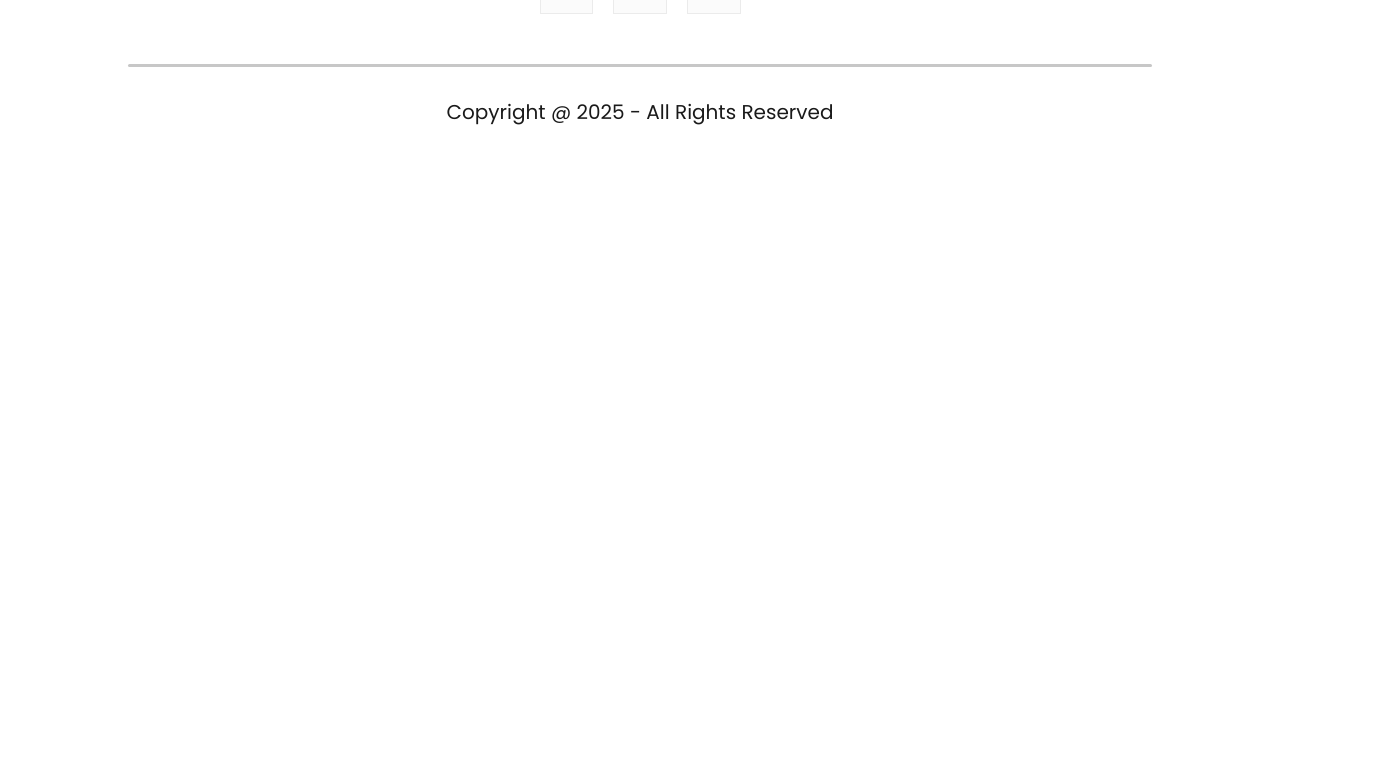
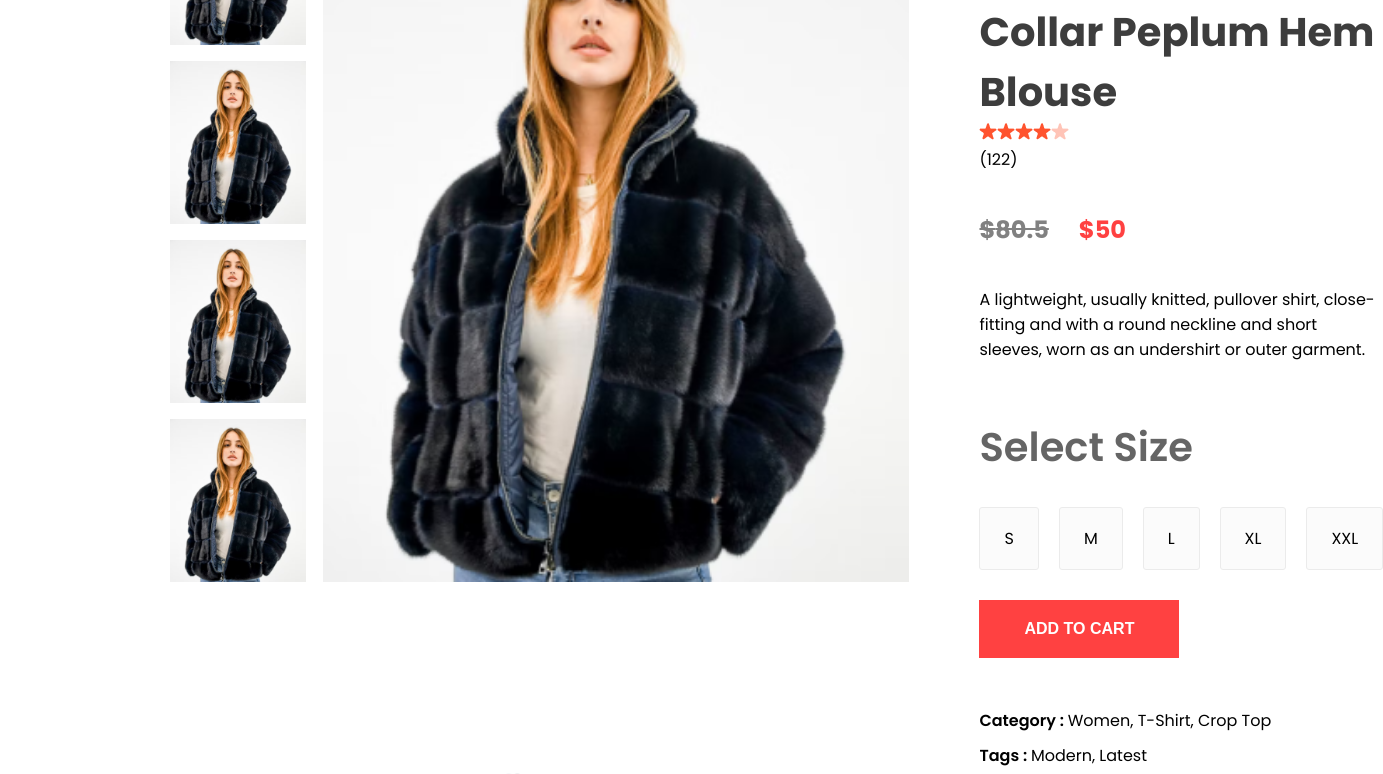
Before and after one commit to fudailzafar/E-Commerce-Website, a React (Vite) app: page /product/1 in a window 1280 px wide. Shown: the part 360-1134 px from the top of the page, 1383 px wide, since content can reach past the window. Before the commit the page ends 800 px from the top, so only its background shows below. Built offline with nearby package versions, Linux system fonts and the light colour scheme.

Commit message:
product display component

```diff
--- /dev/null
+++ b/src/Components/Breadcrums/Breadcrum.css
@@ -0,0 +1,10 @@
+.breadcrum {
+  display: flex;
+  align-items: center;
+  gap: 8px;
+  color: #5e5e5e;
+  font-size: 16px;
+  font-weight: 600;
+  margin: 60px 170px;
+  text-transform: capitalize;
+}
--- /dev/null
+++ b/src/Components/Breadcrums/Breadcrum.jsx
@@ -0,0 +1,15 @@
+import React from "react";
+import "./Breadcrum.css";
+import arrow_icon from "../Assets/breadcrum_arrow.png";
+
+const Breadcrum = (props) => {
+  const { product } = props;
+  return (
+    <div className="breadcrum">
+      HOME <img src={arrow_icon} alt="" /> SHOP <img src={arrow_icon} alt="" />{" "}
+      {product.category} <img src={arrow_icon} alt="" /> {product.name}
+    </div>
+  );
+};
+
+export default Breadcrum;
--- a/src/Components/Item/Item.jsx
+++ b/src/Components/Item/Item.jsx
@@ -1,10 +1,13 @@
 import React from "react";
 import "./Item.css";
+import { Link } from "react-router-dom";
 
 const Item = (props) => {
   return (
     <div className="item">
-      <img src={props.image} alt="" />
+      <Link to={`/product/${props.id}`}>
+        <img src={props.image} alt="" />
+      </Link>
       <p>{props.name}</p>
       <div className="item-prices">
         <div className="item-price-new">${props.new_price}</div>
--- /dev/null
+++ b/src/Components/ProductDisplay/ProductDisplay.css
@@ -0,0 +1,103 @@
+.productdisplay {
+  display: flex;
+  margin: 0 170px;
+}
+
+.productdisplay-left {
+  display: flex;
+  gap: 17px;
+}
+
+.productdisplay-img-list {
+  display: flex;
+  flex-direction: column;
+  gap: 16px;
+}
+
+.productdisplay-img-list img {
+  height: 163px;
+}
+
+.productdisplay-main-img {
+  width: 586px;
+  height: 700px;
+}
+
+.productdisplay-right {
+  margin: 0 70px;
+  display: flex;
+  flex-direction: column;
+}
+
+.productdisplay-right h1 {
+  color: #3d3d3d;
+  font-size: 40px;
+  font-weight: 700;
+}
+
+.productdisplay-right-stars {
+  display: flex;
+  align-items: center;
+  margin-top: 13px;
+  gap: 5px;
+  color: #1c1c1c;
+  font-size: 16px;
+}
+
+.productdisplay-right-prices {
+  display: flex;
+  margin: 40px 0;
+  gap: 30px;
+  font-size: 24px;
+  font-weight: 700;
+}
+
+.productdisplay-right-price-old {
+  color: #818181;
+  text-decoration: line-through;
+}
+
+.productdisplay-right-price-new {
+  color: #ff4141;
+}
+
+.productdisplay-right-size h1 {
+  margin-top: 55px;
+  color: #656565;
+  font-weight: 600;
+}
+
+.productdisplay-right-sizes {
+  display: flex;
+  margin: 30px 0;
+  gap: 20px;
+}
+
+.productdisplay-right-sizes div {
+  padding: 18px 24px;
+  background: #fbfbfb;
+  border: 1px solid #ebebeb;
+  border-radius: 3px;
+  cursor: pointer;
+}
+
+.productdisplay-right button {
+  padding: 20px 40px;
+  width: 200px;
+  font-size: 16px;
+  font-weight: 600;
+  color: white;
+  background: #ff4141;
+  margin-bottom: 40px;
+  border: none;
+  outline: none;
+  cursor: pointer;
+}
+
+.productdisplay-right-category {
+  margin-top: 10px;
+}
+
+.productdisplay-right-category span {
+  font-weight: 600;
+}
--- /dev/null
+++ b/src/Components/ProductDisplay/ProductDisplay.jsx
@@ -0,0 +1,66 @@
+import React from "react";
+import "./ProductDisplay.css";
+import star_icon from "../Assets/star_icon.png";
+import star_dull_icon from "../Assets/star_dull_icon.png";
+
+const ProductDisplay = (props) => {
+  const { product } = props;
+  return (
+    <div className="productdisplay">
+      <div className="productdisplay-left">
+        <div className="productdisplay-img-list">
+          <img src={product.image} alt="" />
+          <img src={product.image} alt="" />
+          <img src={product.image} alt="" />
+          <img src={product.image} alt="" />
+        </div>
+        <div className="productdisplay-img">
+          <img className="productdisplay-main-img" src={product.image} alt="" />
+        </div>
+      </div>
+      <div className="productdisplay-right">
+        <h1>{product.name}</h1>
+        <div className="productdisplay-right-star">
+          <img src={star_icon} alt="" />
+          <img src={star_icon} alt="" />
+          <img src={star_icon} alt="" />
+          <img src={star_icon} alt="" />
+          <img src={star_dull_icon} alt="" />
+          <p>(122)</p>
+        </div>
+        <div className="productdisplay-right-prices">
+          <div className="productdisplay-right-price-old">
+            ${product.old_price}
+          </div>
+          <div className="productdisplay-right-price-new">
+            ${product.new_price}
+          </div>
+        </div>
+        <div className="productdisplay-right-description">
+          A lightweight, usually knitted, pullover shirt, close-fitting and with
+          a round neckline and short sleeves, worn as an undershirt or outer
+          garment.
+        </div>
+        <div className="productdisplay-right-size">
+          <h1>Select Size</h1>
+          <div className="productdisplay-right-sizes">
+            <div>S</div>
+            <div>M</div>
+            <div>L</div>
+            <div>XL</div>
+            <div>XXL</div>
+          </div>
+        </div>
+        <button>ADD TO CART</button>
+        <p className="productdisplay-right-category">
+          <span>Category : </span> Women, T-Shirt, Crop Top
+        </p>
+        <p className="productdisplay-right-category">
+          <span>Tags : </span> Modern, Latest
+        </p>
+      </div>
+    </div>
+  );
+};
+
+export default ProductDisplay;
--- a/src/Pages/Product.jsx
+++ b/src/Pages/Product.jsx
@@ -1,7 +1,19 @@
-import React from "react";
+import React, { useContext } from "react";
+import { ShopContext } from "../Context/ShopContext";
+import { useParams } from "react-router-dom";
+import Breadcrum from "../Components/Breadcrums/Breadcrum";
+import ProductDisplay from "../Components/ProductDisplay/ProductDisplay";
 
 const Product = () => {
-  return <div></div>;
+  const { all_product } = useContext(ShopContext);
+  const { productId } = useParams();
+  const product = all_product.find((e) => e.id === Number(productId));
+  return (
+    <div>
+      <Breadcrum product={product} />
+      <ProductDisplay product={product} />
+    </div>
+  );
 };
 
 export default Product;
```
